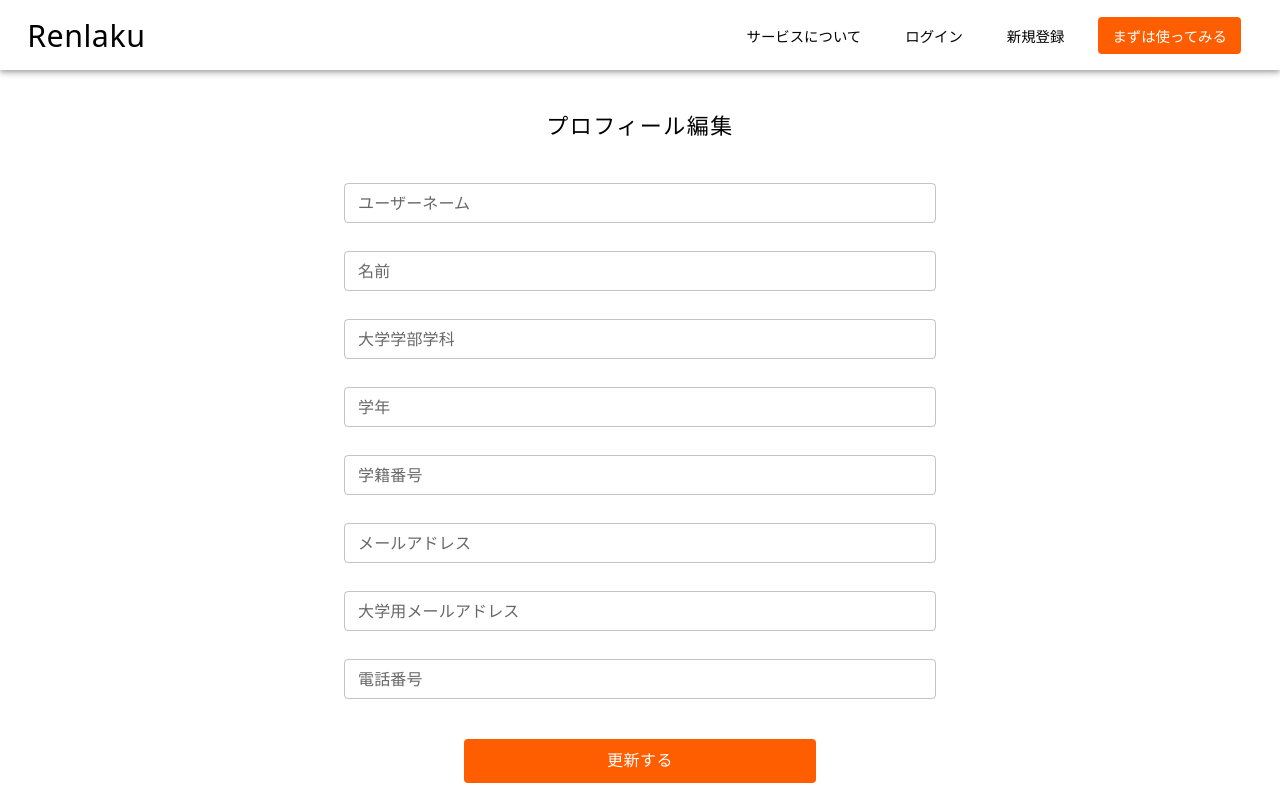
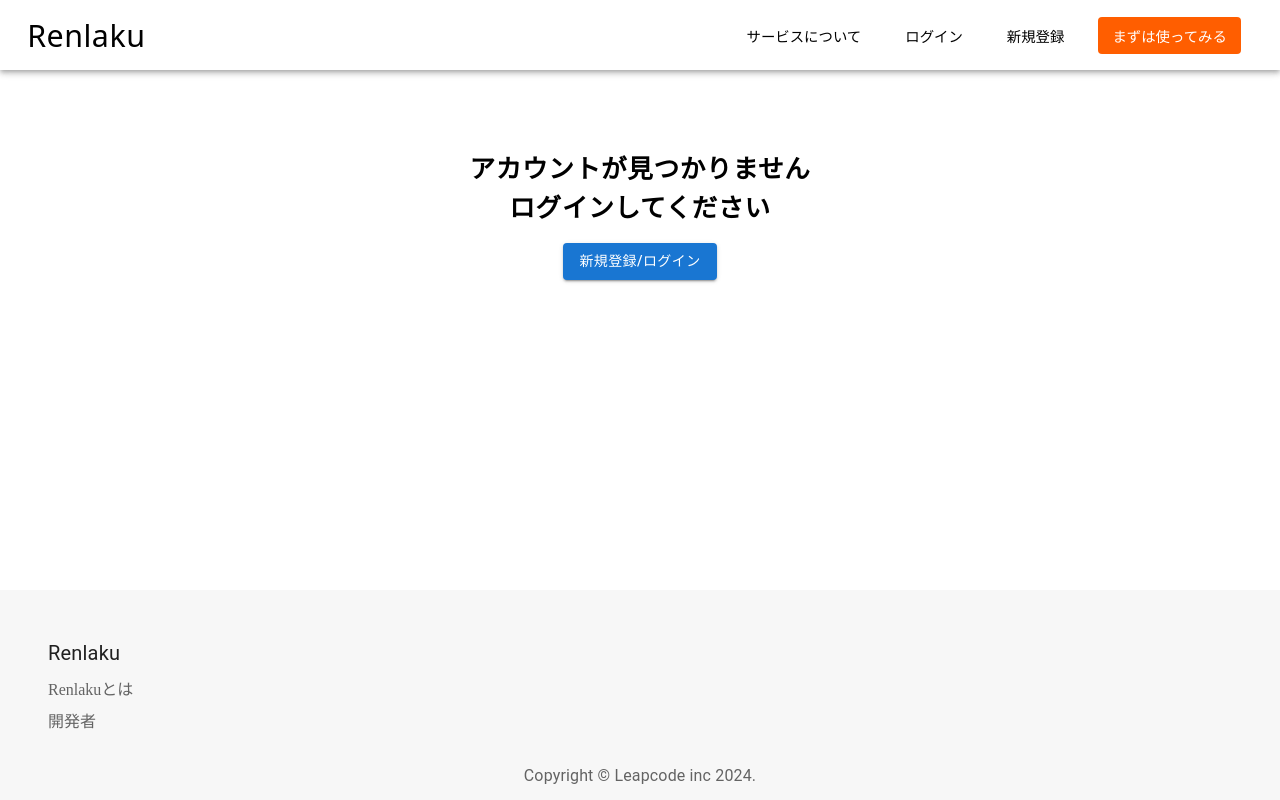
Before and after one commit to yusei53/Renlaku, a Next.js app: page /profile in a window 1280 px wide. Shown: the top 800 px of the page. Built offline with nearby package versions, Linux system fonts and the light colour scheme; no server answers.

Commit message:
未ログインで/profileに訪れてきたユーザーの対応

```diff
--- /dev/null
+++ b/app/_components/profile/not-found-profile.tsx
@@ -0,0 +1,47 @@
+import useLoginModal from "@/app/_feature/hooks/useLoginModal";
+import { Box, Typography, Button } from "@mui/material";
+
+const NotFoundProfile = () => {
+  const loginModal = useLoginModal();
+
+  return (
+    <Box
+      display="flex"
+      flexDirection="column"
+      alignItems="center"
+      height={"45vh"}
+      m={10}
+    >
+      <Typography
+        fontSize={"1.6rem"}
+        component="h2"
+        fontWeight={"bold"}
+        whiteSpace={"nowrap"}
+        letterSpacing={0.7}
+      >
+        アカウントが見つかりません
+      </Typography>
+      <Typography
+        fontSize={"1.6rem"}
+        component="h2"
+        fontWeight={"bold"}
+        whiteSpace={"nowrap"}
+        letterSpacing={0.7}
+      >
+        ログインしてください
+      </Typography>
+      <Button
+        variant="contained"
+        color="primary"
+        onClick={() => loginModal.onOpen()}
+        sx={{
+          m: 2,
+        }}
+      >
+        新規登録/ログイン
+      </Button>
+    </Box>
+  );
+};
+
+export default NotFoundProfile;
--- a/app/_components/profile/profile-container.tsx
+++ b/app/_components/profile/profile-container.tsx
@@ -8,6 +8,8 @@ import toast from "react-hot-toast";
 import { User } from "@prisma/client";
 import HookFormInput from "../common/input/hook-form-input";
 import ProfileItem from "./profile-item";
+import useSignupModal from "@/app/_feature/hooks/useSignupModal";
+import NotFoundProfile from "./not-found-profile";
 
 type TProps = {
   currentUser: User | null;
@@ -152,6 +154,8 @@ const ProfileContainer: React.FC<TProps> = ({ currentUser }) => {
   );
 
   return (
+    <>
+      {currentUser ? (
         <ProfileItem
           disabled={loading}
           title="プロフィール編集"
@@ -159,6 +163,10 @@ const ProfileContainer: React.FC<TProps> = ({ currentUser }) => {
           onSubmit={handleSubmit(onSubmit)}
           body={bodyContent}
         />
+      ) : (
+        <NotFoundProfile />
+      )}
+    </>
   );
 };
 
```
Lines whose indentation alone changed are shown as unchanged.
